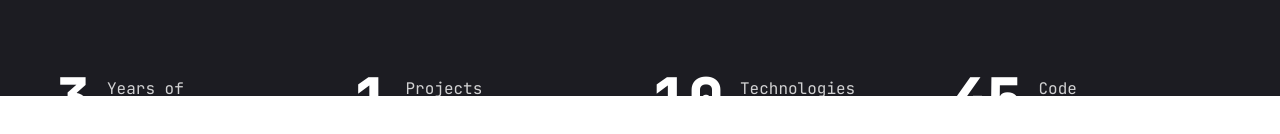
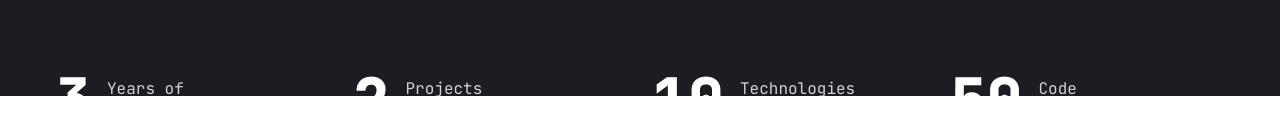
Before and after one commit to AbdurRahmanSalami/Portfolio, a Next.js app: page / in a window 1280 px wide. Shown: the part 704-838 px from the top of the page. Built offline with nearby package versions, Linux system fonts and the light colour scheme.

Commit message:
'latest'

```diff
--- a/components/Stats.jsx
+++ b/components/Stats.jsx
@@ -8,7 +8,7 @@ const stats = [
     text: "Years of experience",
   },
   {
-    num: 1,
+    num: 2,
     text: "Projects completed",
   },
   {
@@ -16,7 +16,7 @@ const stats = [
     text: "Technologies mastered",
   },
   {
-    num: 45,
+    num: 50,
     text: "Code commits",
   },
 ];
```
